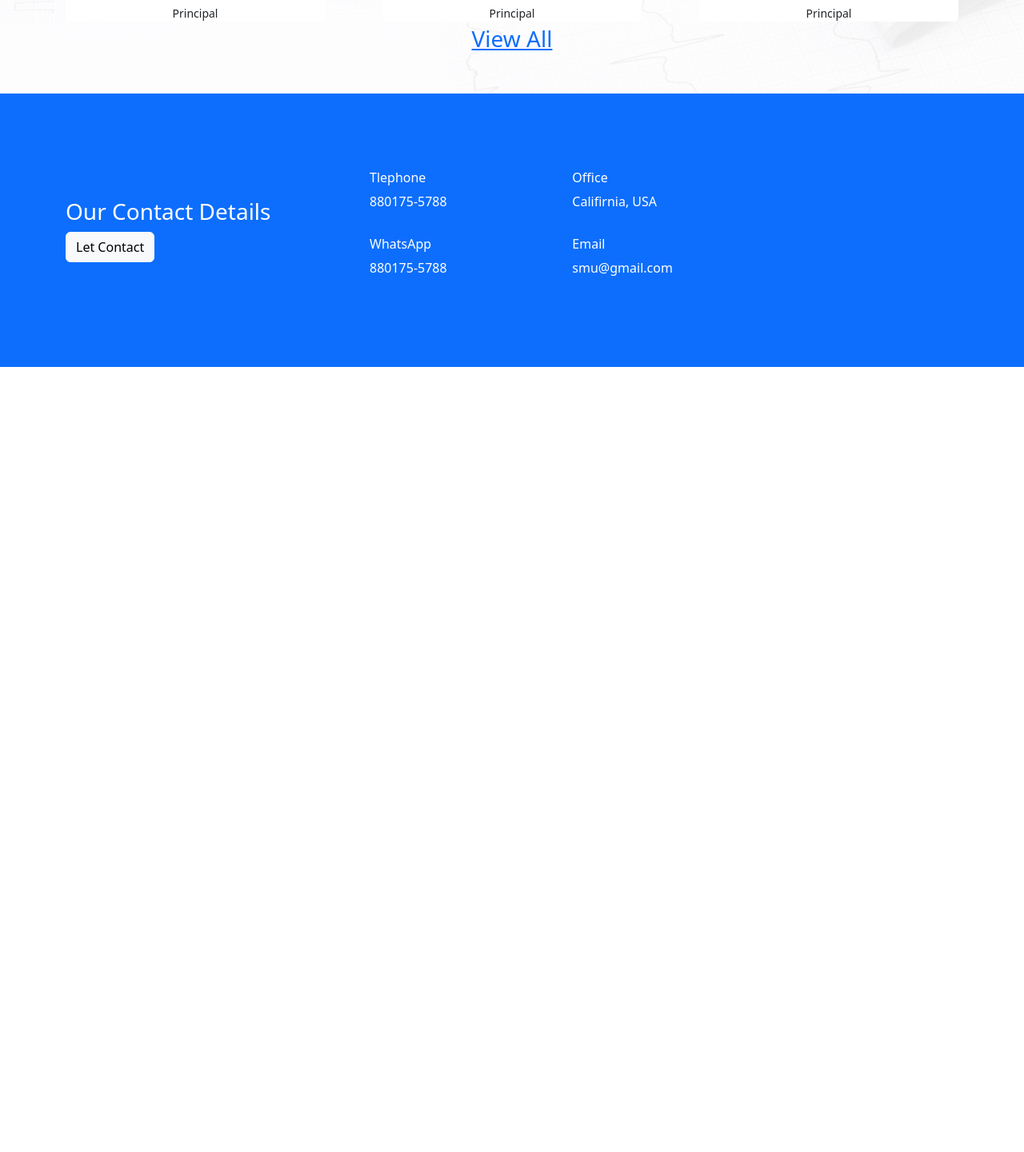
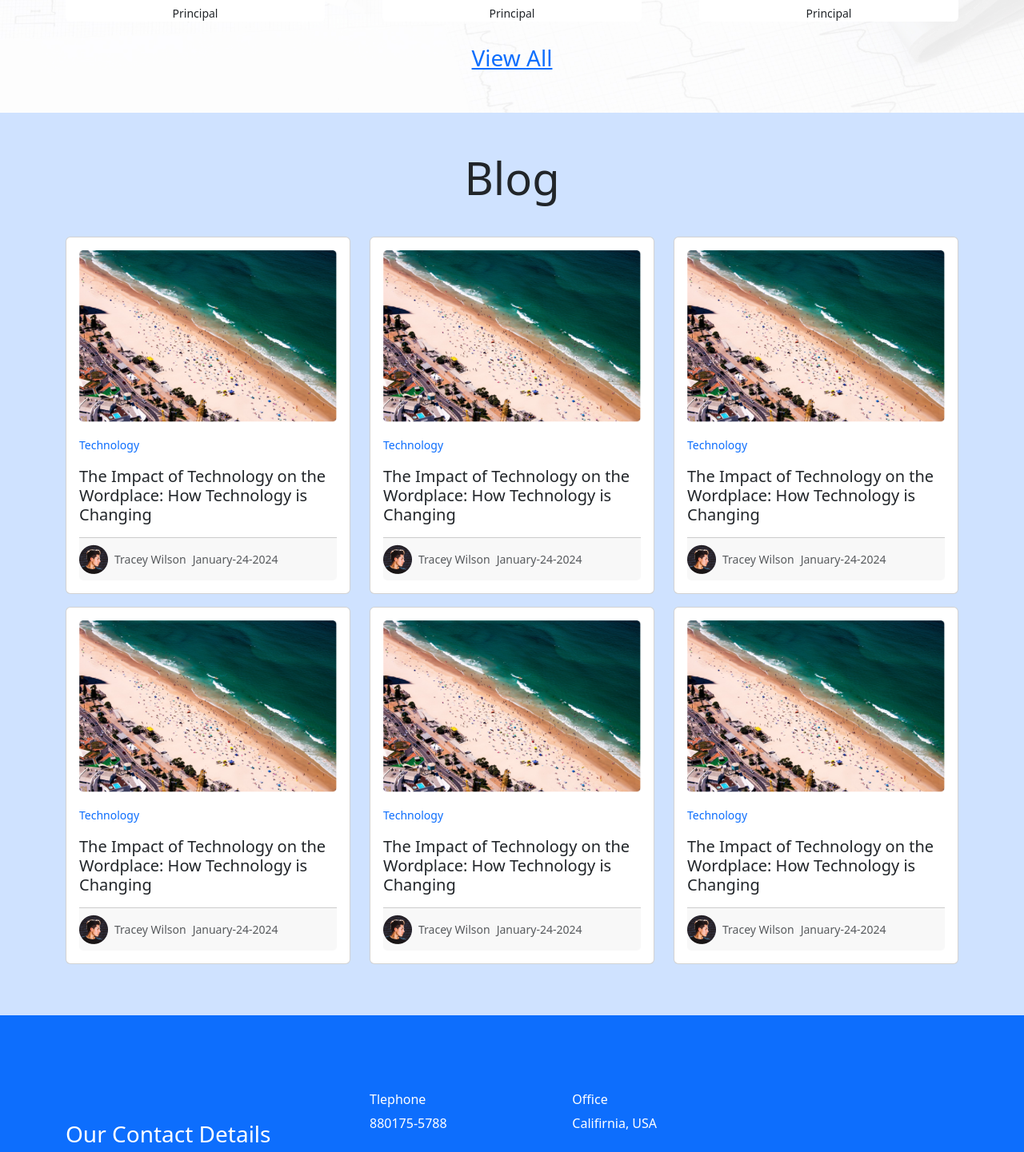
Before and after one commit to asif-daffodil/frontend, a React (Vite) app: page / in a window 1280 px wide. Shown: the part 4119-5560 px from the top of the page at 80% size. Before the commit the page ends 4578 px from the top, so only its background shows below. Built offline with nearby package versions, Linux system fonts and the light colour scheme.

Commit message:
blog home

```diff
--- /dev/null
+++ b/src/Components/HomeComponents/Blog/Blog.jsx
@@ -0,0 +1,92 @@
+import blogImg from '../../../images/blog/blog.png';
+import author from '../../../images/blog/author.png';
+
+const Blog = () => {
+    return (
+        <div className="container-fluid bg-primary-subtle py-5">
+            <div className="container">
+                <div className="row mb-4">
+                    <div className="col-md-12">
+                        <h3 className="text-center display-4 mb-3">Blog</h3>
+                    </div>
+                </div>
+                <div className="row">
+                    <div className="col-md-4 mb-3">
+                        <div className="card bg-white p-3">
+                            <img src={blogImg} alt="" />
+                            <div className='text-primary fw-lighter s py-3'><small>Technology</small></div>
+                            <h5 className='mb-3'>The Impact of Technology on the Wordplace: How Technology is Changing</h5>
+                            <div className='card-footer text-muted px-0 d-flex justify-content-start align-items-center'>
+                                <img src={author} alt="" className='img-fluid me-2' />
+                                <small className='me-2'>Tracey Wilson</small>
+                                <small>January-24-2024</small>
+                            </div>
+                        </div>
+                    </div>
+                    <div className="col-md-4 mb-3">
+                        <div className="card bg-white p-3">
+                            <img src={blogImg} alt="" />
+                            <div className='text-primary fw-lighter s py-3'><small>Technology</small></div>
+                            <h5 className='mb-3'>The Impact of Technology on the Wordplace: How Technology is Changing</h5>
+                            <div className='card-footer text-muted px-0 d-flex justify-content-start align-items-center'>
+                                <img src={author} alt="" className='img-fluid me-2' />
+                                <small className='me-2'>Tracey Wilson</small>
+                                <small>January-24-2024</small>
+                            </div>
+                        </div>
+                    </div>
+                    <div className="col-md-4 mb-3">
+                        <div className="card bg-white p-3">
+                            <img src={blogImg} alt="" />
+                            <div className='text-primary fw-lighter s py-3'><small>Technology</small></div>
+                            <h5 className='mb-3'>The Impact of Technology on the Wordplace: How Technology is Changing</h5>
+                            <div className='card-footer text-muted px-0 d-flex justify-content-start align-items-center'>
+                                <img src={author} alt="" className='img-fluid me-2' />
+                                <small className='me-2'>Tracey Wilson</small>
+                                <small>January-24-2024</small>
+                            </div>
+                        </div>
+                    </div>
+                    <div className="col-md-4 mb-3">
+                        <div className="card bg-white p-3">
+                            <img src={blogImg} alt="" />
+                            <div className='text-primary fw-lighter s py-3'><small>Technology</small></div>
+                            <h5 className='mb-3'>The Impact of Technology on the Wordplace: How Technology is Changing</h5>
+                            <div className='card-footer text-muted px-0 d-flex justify-content-start align-items-center'>
+                                <img src={author} alt="" className='img-fluid me-2' />
+                                <small className='me-2'>Tracey Wilson</small>
+                                <small>January-24-2024</small>
+                            </div>
+                        </div>
+                    </div>
+                    <div className="col-md-4 mb-3">
+                        <div className="card bg-white p-3">
+                            <img src={blogImg} alt="" />
+                            <div className='text-primary fw-lighter s py-3'><small>Technology</small></div>
+                            <h5 className='mb-3'>The Impact of Technology on the Wordplace: How Technology is Changing</h5>
+                            <div className='card-footer text-muted px-0 d-flex justify-content-start align-items-center'>
+                                <img src={author} alt="" className='img-fluid me-2' />
+                                <small className='me-2'>Tracey Wilson</small>
+                                <small>January-24-2024</small>
+                            </div>
+                        </div>
+                    </div>
+                    <div className="col-md-4 mb-3">
+                        <div className="card bg-white p-3">
+                            <img src={blogImg} alt="" />
+                            <div className='text-primary fw-lighter s py-3'><small>Technology</small></div>
+                            <h5 className='mb-3'>The Impact of Technology on the Wordplace: How Technology is Changing</h5>
+                            <div className='card-footer text-muted px-0 d-flex justify-content-start align-items-center'>
+                                <img src={author} alt="" className='img-fluid me-2' />
+                                <small className='me-2'>Tracey Wilson</small>
+                                <small>January-24-2024</small>
+                            </div>
+                        </div>
+                    </div>
+                </div>
+            </div>
+        </div>
+    );
+};
+
+export default Blog;
--- a/src/Components/HomeComponents/OurFaculty/OurFaculty.jsx
+++ b/src/Components/HomeComponents/OurFaculty/OurFaculty.jsx
@@ -9,7 +9,7 @@ const OurFaculty = () => {
                         <h3 className="text-center display-4 mb-3">Our <span className="text-primary">Faculty</span></h3>
                     </div>
                 </div>
-                <div className="row d-block d-md-flex justify-content-center gap-5 ">
+                <div className="row d-block d-md-flex justify-content-center gap-5 mb-4">
                     <div className="col">
                         <div className="card text-center border-0">
                             <img src={facultyImg} alt="" className='card-img img-fluid mb-3' />
--- a/src/Pages/Home/Home.jsx
+++ b/src/Pages/Home/Home.jsx
@@ -1,3 +1,4 @@
+import Blog from "../../Components/HomeComponents/Blog/Blog";
 import Count from "../../Components/HomeComponents/Count/Count";
 import EventGallery from "../../Components/HomeComponents/EventGallery/EventGallery";
 import HomeSlider from "../../Components/HomeComponents/HomeSlider/HomeSlider";
@@ -15,6 +16,7 @@ const Home = () => {
             <MBBSProgram />
             <EventGallery />
             <OurFaculty />
+            <Blog />
         </div>
     );
 };
```
Also changed, not shown: src/images/blog/author.png (added), src/images/blog/blog.png (added).
